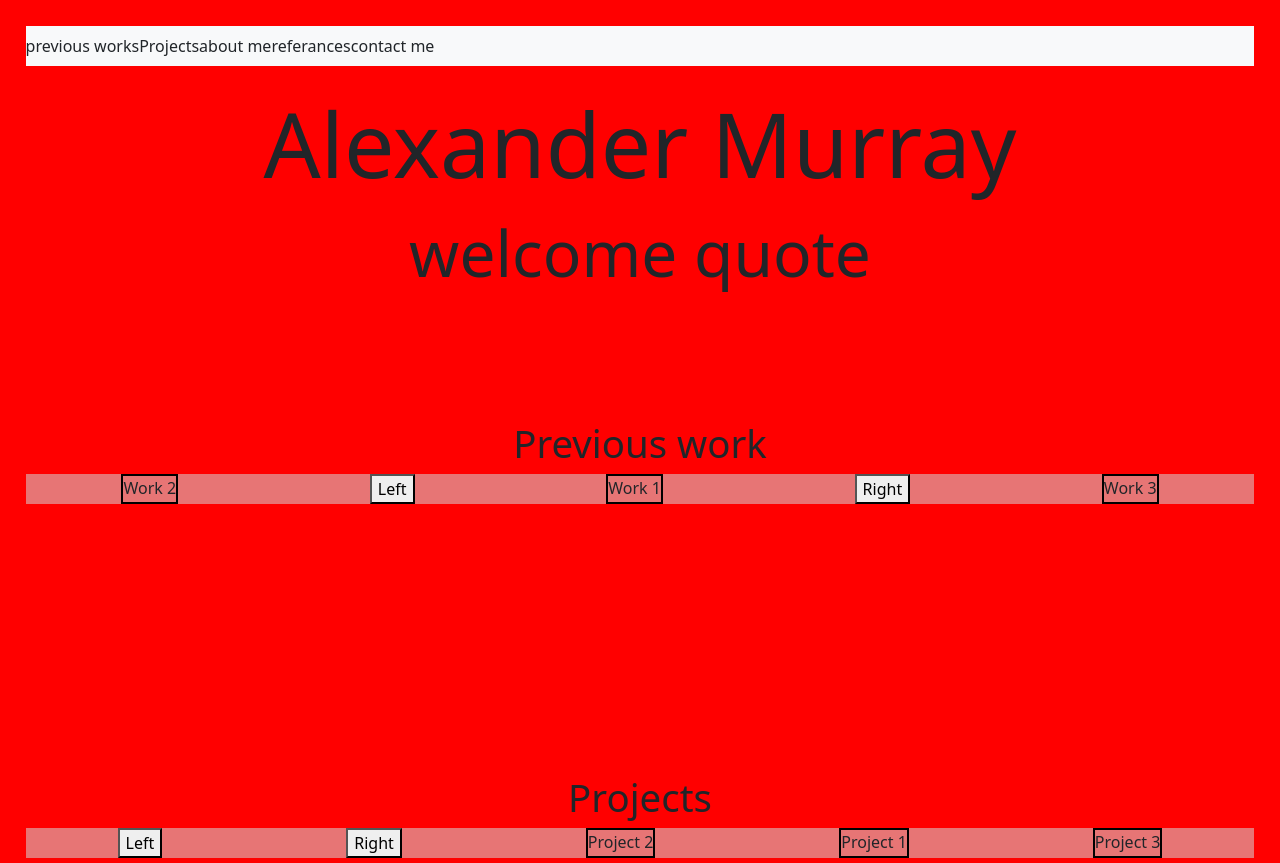
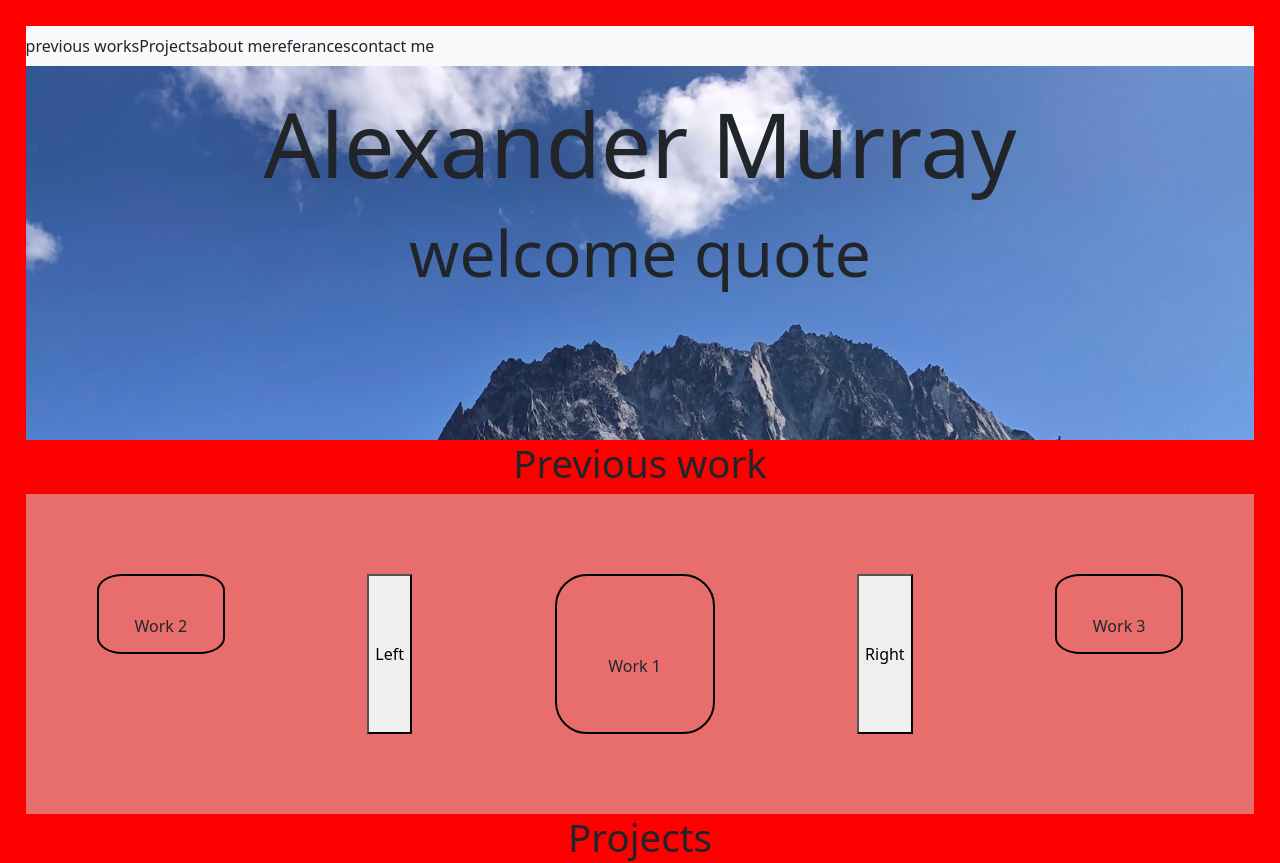
Before and after one commit to ajmurray211/Project1-Portfolio-, a plain HTML site: page index.html in a window 1280 px wide. Shown: the top 863 px of the page. Drawn offline with nearby package versions, Linux system fonts and the light colour scheme.

Commit message:
css changes importesd a photo for my name section as a background roughly styled my tiles to the correct size and location.

```diff
--- a/app.css
+++ b/app.css
@@ -1,6 +1,6 @@
 body{
     margin:  2vw ;
-    background-color: rgb(183, 183, 183);
+    background-color: grey;
 }
 
 #content-container{
@@ -21,16 +21,21 @@ body{
     flex-direction: row;
     flex-wrap: wrap;
     justify-content: space-around;
-    background-color: rgba(211, 211, 211, 0.553);
+    background-color: rgba(211, 211, 211, 0.521);
+    align-content: center;
 }
 
 .tile{
-    justify-content: center;
-    flex-grow: 3;
+    align-content: center;
     text-align: center;
     border: 2px solid black;
-    max-width: fit-content;
+    width: 10vw;
+    height: 10vh;
+    padding-top: 3vh;
+    border-radius: 20%;
 }
+
+
 
 #referances{
     display: none;
@@ -40,6 +45,8 @@ body{
     text-align: center;
     padding-top: 3vh;
     font-size: 5vw;
+    background-image: url('Images/274283739_4517876778324236_6004171672402064426_n.jpeg');
+    background-size: cover;
 }
 #about-me{
     display: flex;
@@ -56,18 +63,28 @@ p{
     padding: 0 10vw
 }
 
-/* #previous-works, #projects{
-    display: grid;
-    grid-template-columns: 2fr 1fr 4fr 1fr 2fr;
-    grid-template-rows: 1fr
-} */
+#previous-works, #projects{
+height: 40vh;
+}
 
 /* tiles location for ordering */
-.left{ order: 1;}
-.btn1{ order: 2}
-.center{ order: 3;}
-.btn2{ order:4}
-.right{order: 5;}
+.left{
+    order: 1;
+}
+.btn1{
+    order: 2
+}
+.center{
+    order: 3;
+    height: 20vh;
+    width: 20vh;
+}
+.btn2{
+    order:4
+}
+.right{
+    order: 5;
+}
 
 /* styling for titles */
 h1{
--- a/index.html
+++ b/index.html
@@ -71,9 +71,9 @@
             <h2>Projects</h2>
             <div class="panel" id="projects">
                 <div class="tile center" id="proj1">Project 1</div>
-                <div><button class="btn1" id="projLeft">Left</button></div>
+                <button class="btn1" id="projLeft">Left</button>
                 <div class="tile left" id="proj2">Project 2</div>
-                <div><button class="btn2" id="projRight">Right</button></div>
+                <button class="btn2" id="projRight">Right</button>
                 <div class="tile right" id="proj3">Project 3</div>
             </div>
         </section>
--- a/main.js
+++ b/main.js
@@ -1,23 +1,21 @@
 $(document).ready(function () {
+
     let i = 0;
+    //
     $("#workLeft").on('click', () => {
-        // console.log('work left')
         // call shift function with the parametors of works and -1
         shiftTiles('works', 'left', iShift('down'))
     })
     $("#workRight").on('click', () => {
-        // console.log('work right')
         // call shift function with the parametors of works and 1
         shiftTiles('works', 'right', iShift('up'))
     })
     $("#projLeft").on('click', () => {
-        // console.log('projects left')
         // call shift function with the parametors of proj and -1
 
         shiftTiles('projects', 'left', iShift('up'))
     })
     $("#projRight").on('click', () => {
-        // console.log('projects right')
         // call shift function with the parametors of proj and 1
         shiftTiles('projects', 'right', iShift('down'))
     })
@@ -25,20 +23,11 @@ $(document).ready(function () {
     // this function will cycle i from -2 to 2
     const iShift = (arr) => {
         if (arr === 'up') {
-            if (i >= -1 && i <= 1) {
-                i++
-                console.log(i)
-            } else {
-                i = 0
-            }
+            if (i >= -1 && i <= 1) { i++ }
+            else { i = 0 }
         } else if (arr === 'down') {
-            if (i >= -1 || i >= 2) {
-                i--
-                console.log(i)
-            }
-            else {
-                i = 0
-            }
+            if (i >= -1 || i >= 2) { i-- }
+            else { i = 0 }
         } return i
     }
 
```
Also changed, not shown: Images/274283739_4517876778324236_6004171672402064426_n.jpeg (added).
